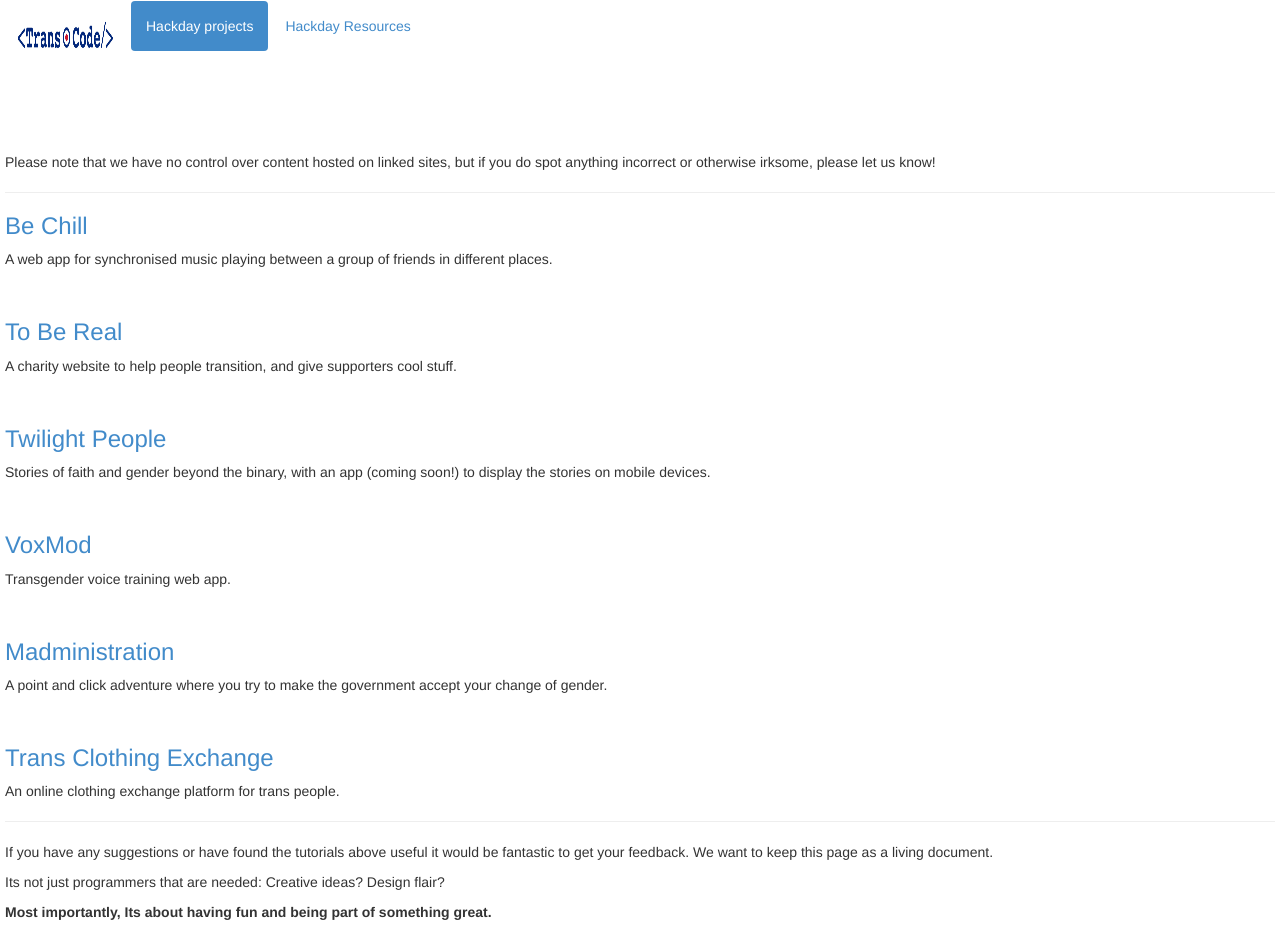
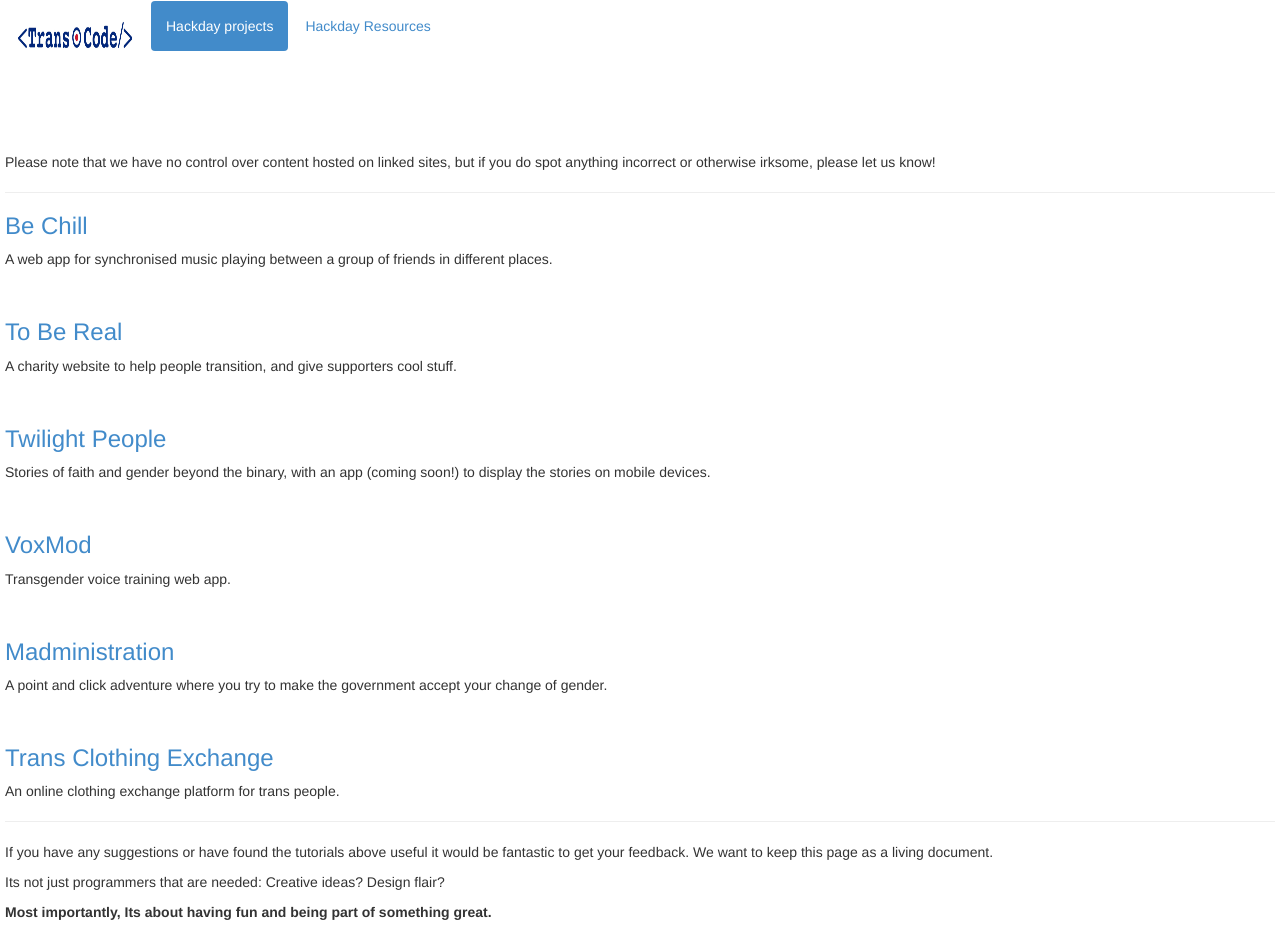
Before and after one commit to Trans-Code/Trans-Code.github.io, a Jekyll site: the page built from index.html, in a window 1280 px wide. Built offline with Jekyll 4.4.1, drawn with Linux system fonts in a browser that asks for light colours.

Commit message:
adjust logo width

```diff
--- a/_layouts/default.html
+++ b/_layouts/default.html
@@ -14,7 +14,7 @@
     <div class="container-fluid">
       <div class="navbar-header">
         <a id="trans-code-link" href="http://trans-code.org" class="navbar-brand">
-          <img height="40" width="100" alt="Trans-code" src="images/cropped-cropped-TransCode_transparent2.jpg" />
+          <img height="40" width="120" alt="Trans-code" src="images/cropped-cropped-TransCode_transparent2.jpg" />
         </a>
         <ul class="nav navbar-nav nav-pills pull-left">
           <li class="active"><a href="index.html">Hackday projects</a></li>
```
